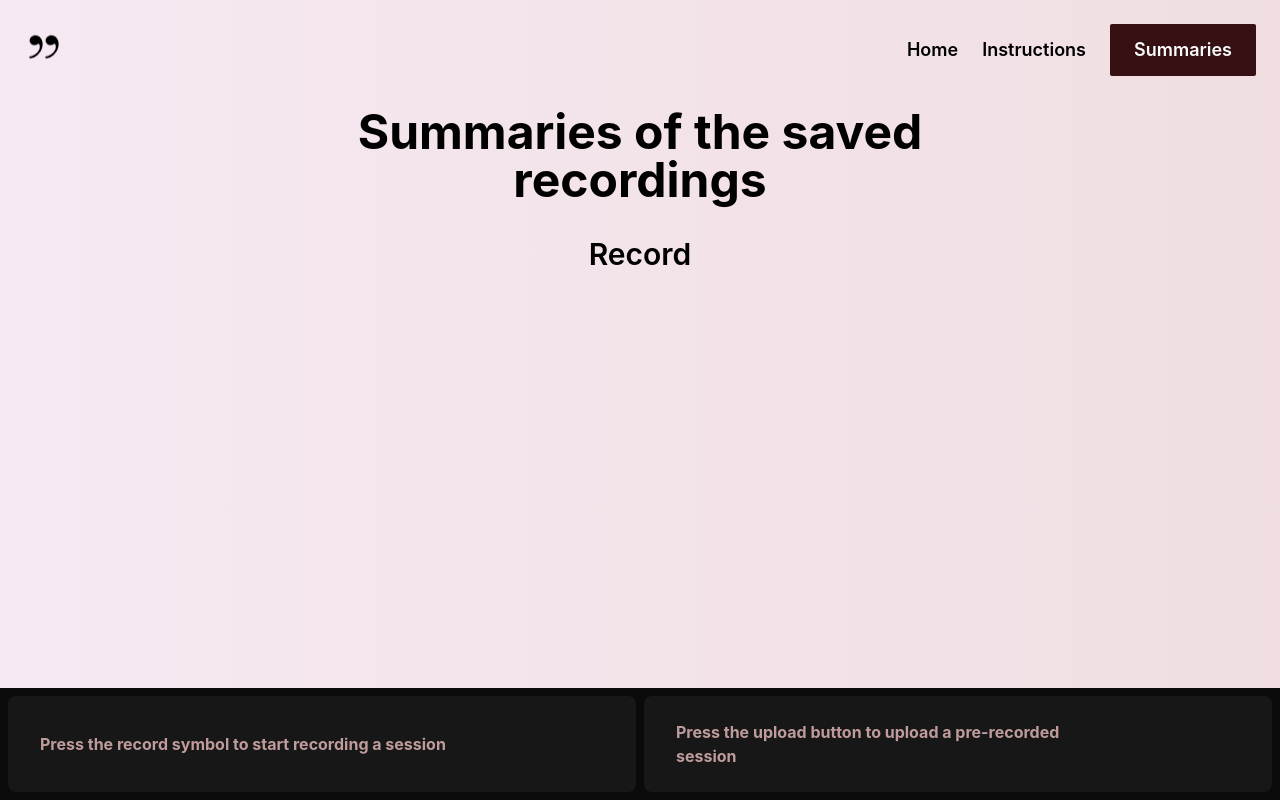
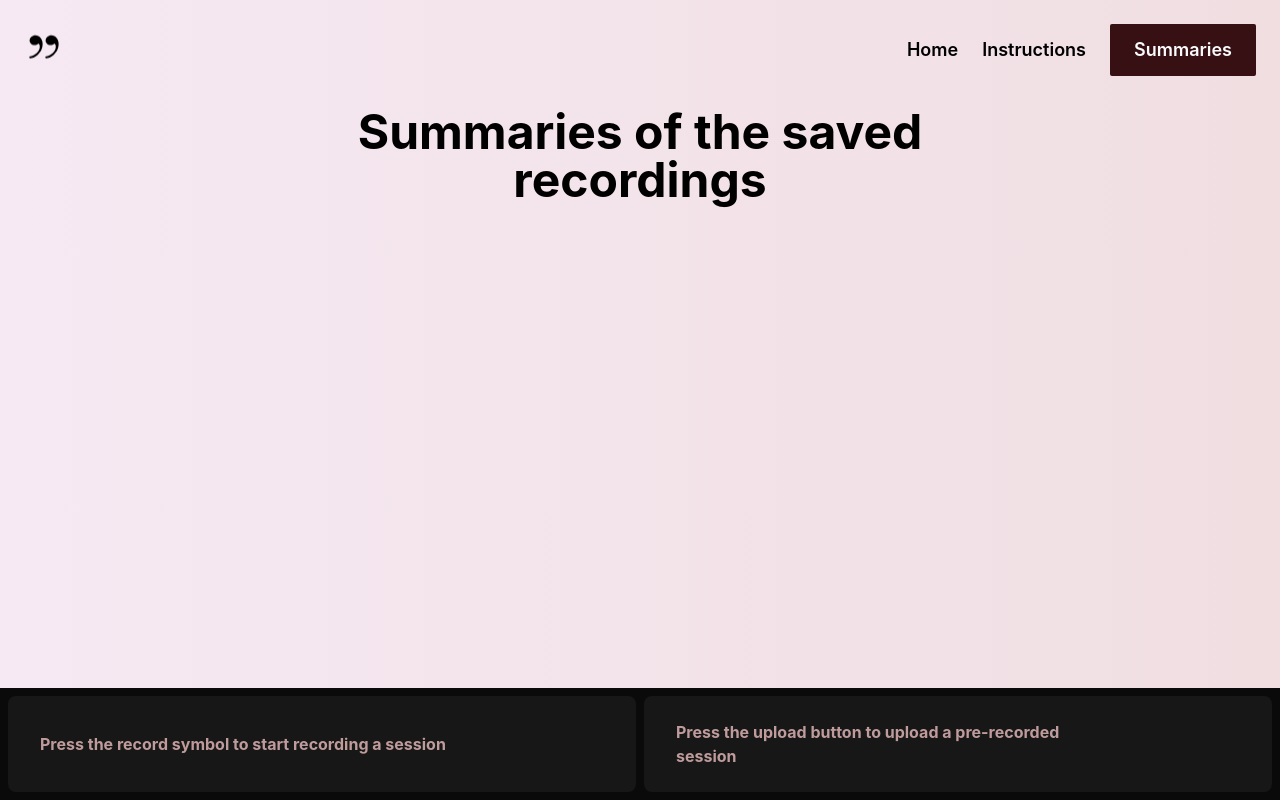
Before and after one commit to faizannaseerr/AuIn, a React (Create React App) app in the folder frontend/: page / in a window 1280 px wide. Shown: the top 800 px of the page. Built offline with nearby package versions, Linux system fonts and the light colour scheme; no server answers; some icons are missing.

Commit message:
Update Upload.js

```diff
--- a/frontend/src/pages/Upload.js
+++ b/frontend/src/pages/Upload.js
@@ -7,7 +7,7 @@ const Upload = () => {
         Summaries of the saved recordings
       </div>
       <button className="hover:underline transition-all text-3xl font-semibold rounded-md">
-        Record
+
       </button>
     </div>
   );
```
